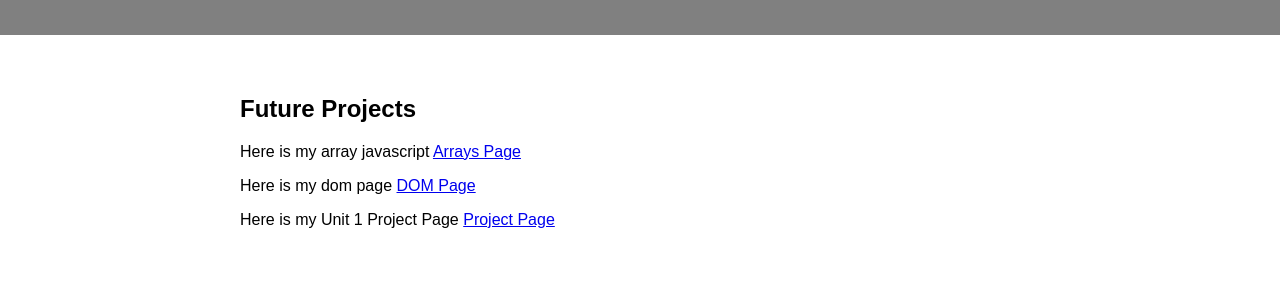
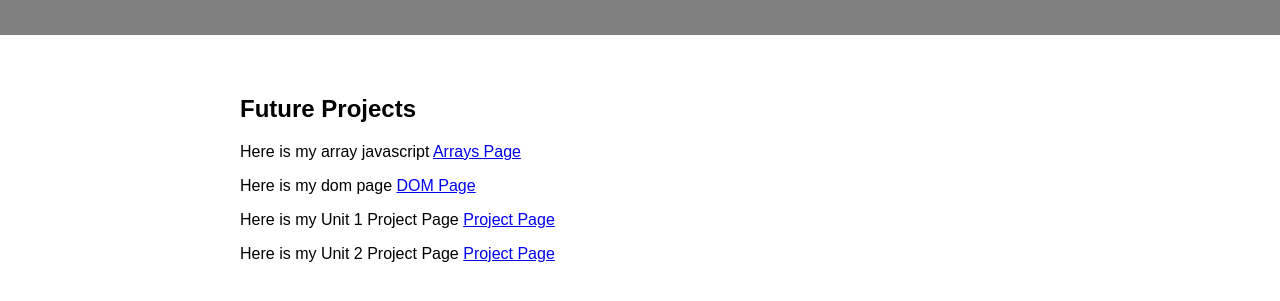
Before and after one commit to JFettes/Portfolio, a plain HTML site: page index.html in a window 1280 px wide. Shown: the part 77-378 px from the top of the page. Drawn offline with Linux system fonts and the light colour scheme.

Commit message:
add link to unit 2

```diff
--- a/index.html
+++ b/index.html
@@ -20,6 +20,7 @@
         <p>Here is my array javascript <a href="arrays.html">Arrays Page</a></p>
         <p>Here is my dom page <a href="dom.html">DOM Page</a></p>
         <p>Here is my Unit 1 Project Page <a href="project.html">Project Page</a></p>
+        <p>Here is my Unit 2 Project Page <a href="objects.html">Project Page</a></p>
     </section>
 
 
```
